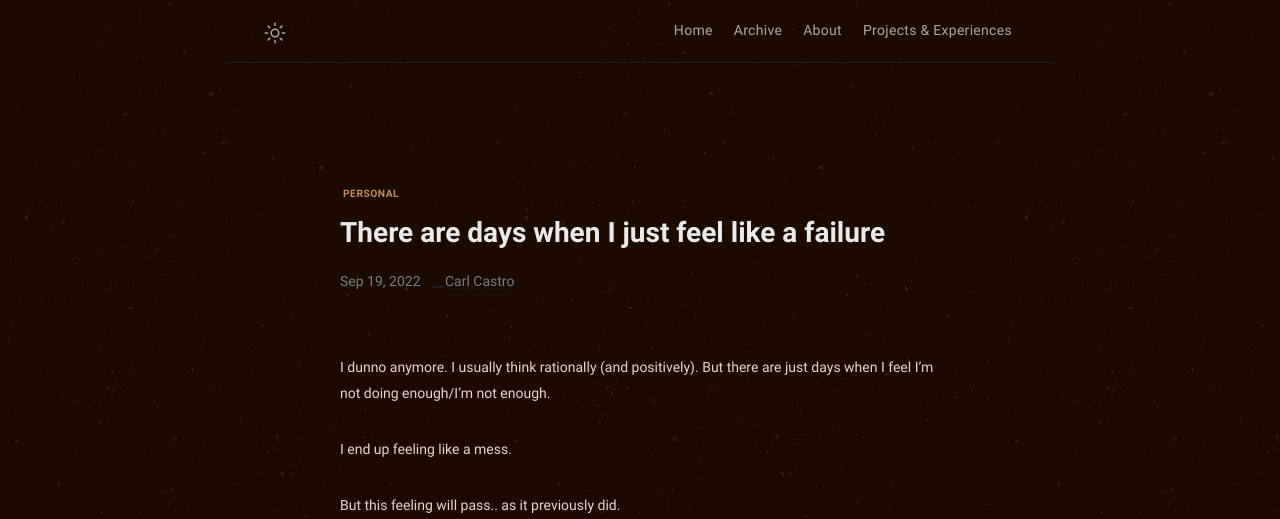
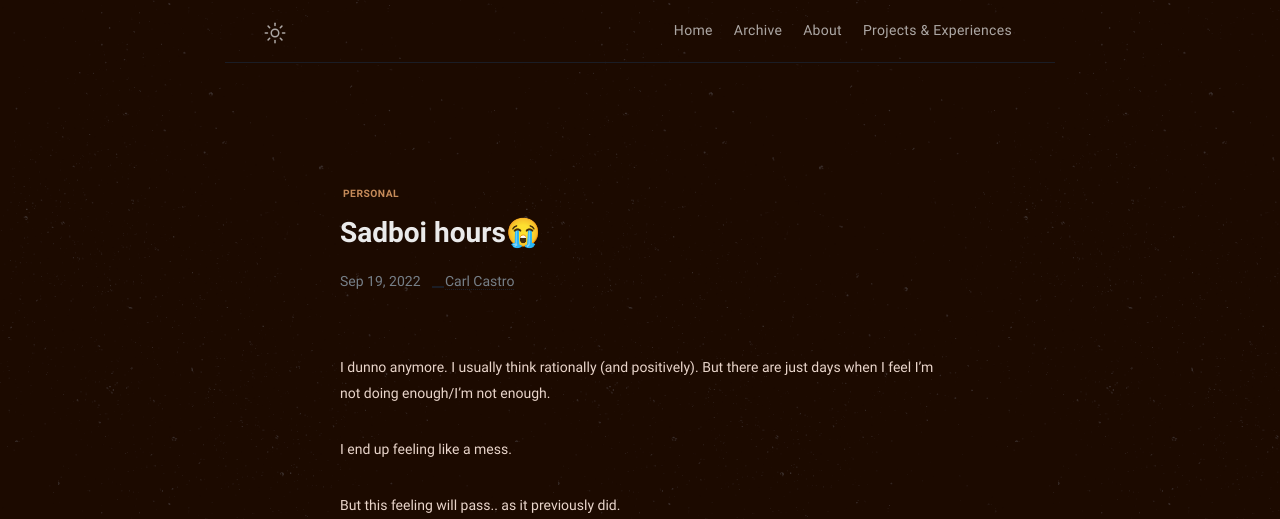
Before and after one commit to philippines69/carlcastroarchives, a Jekyll site: the page built from _posts/2022-09-18-there-are-days-when-i-just-feel-like-a-failure.md, in a window 1280 px wide. Shown: the top 519 px of the page. Built offline with Jekyll 4.4.1, drawn with Linux system fonts in a browser that asks for light colours.

Commit message:
Update from Forestry.io philippines69 updated _posts/2022-09-18-there-are-days-when-i-just-feel-like-a-failure.md

```diff
--- a/_posts/2022-09-18-there-are-days-when-i-just-feel-like-a-failure.md
+++ b/_posts/2022-09-18-there-are-days-when-i-just-feel-like-a-failure.md
@@ -2,9 +2,10 @@
 tags:
 - Personal
 layout: post
-title: There are days when I just feel like a failure
+title: "Sadboi hours\U0001F62D"
 date: 2022-09-18 16:00:00 +0000
 categories: Personal
+permalink: sadboi-hours
 
 ---
 I dunno anymore. I usually think rationally (and positively). But there are just days when I feel I'm not doing enough/I'm not enough.
```
